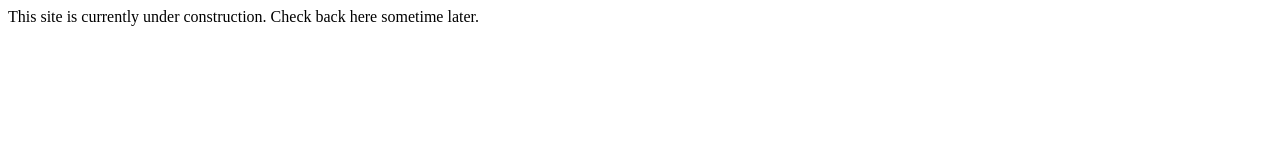
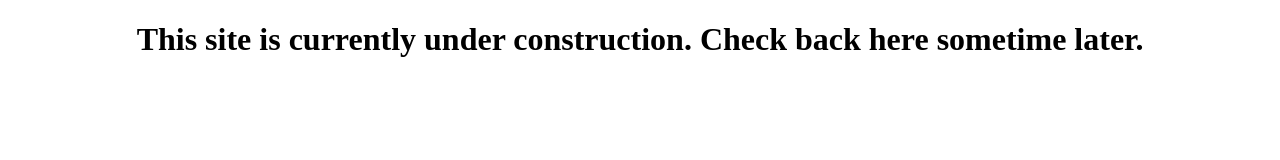
Before and after one commit to Hello56721/2D-Game, a plain HTML site: page index.html in a window 1280 px wide. Drawn offline with Linux system fonts and the light colour scheme.

Commit message:
Made the text bigger

```diff
--- a/index.html
+++ b/index.html
@@ -2,9 +2,16 @@
 <html>
     <head>
         <title>2D game by Yue</title>
+        <style>
+            h1 {
+                text-align: center;
+            }
+        </style>
     </head>
     <body>
-        This site is currently under construction. Check back here sometime
-        later.
+        <h1>
+            This site is currently under construction. Check back here sometime
+            later.
+        </h1>
     </body>
 </html>
```
